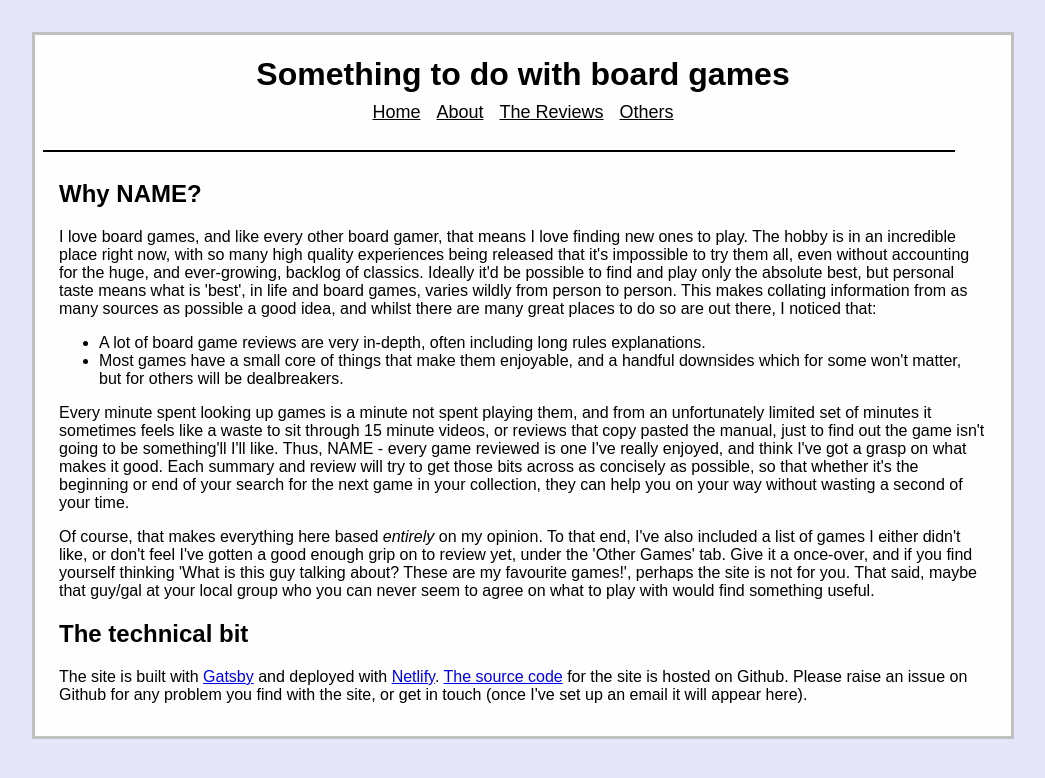
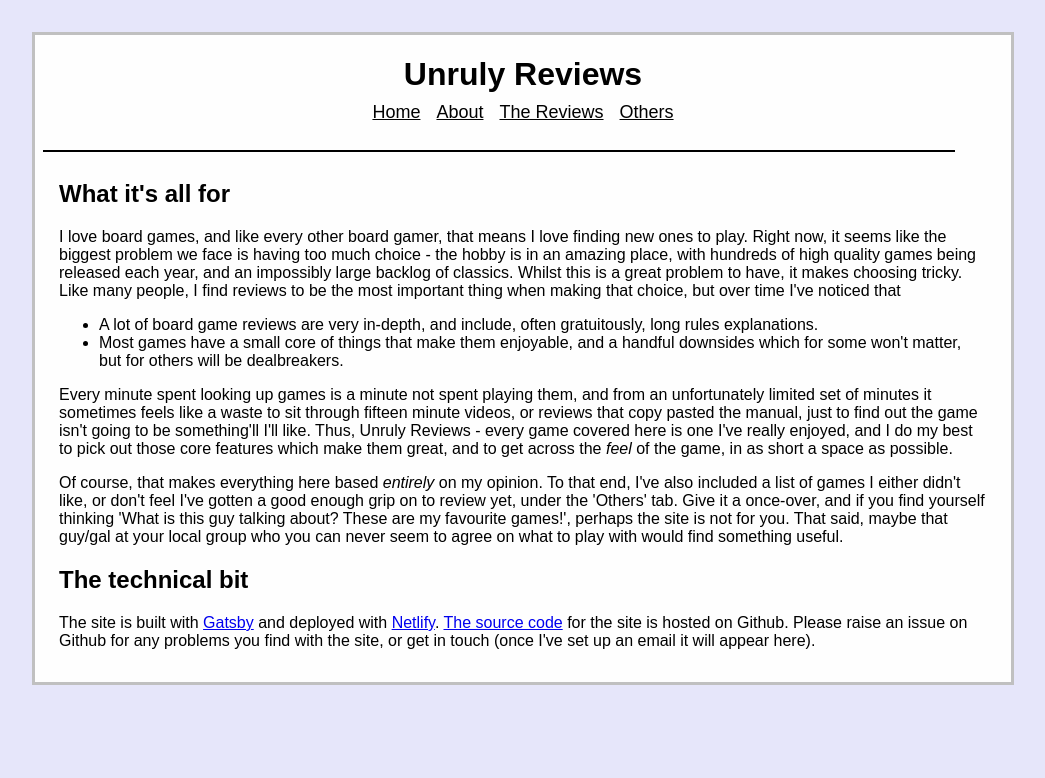
Before and after one commit to WonkySpecs/unruly-reviews, a Gatsby site: page /about in a window 1280 px wide. Shown: the whole page, without its empty margins (117-1162 px from the left). Built offline with nearby package versions, Linux system fonts and the light colour scheme; Gatsby itself is replaced by a stand-in of ours.

Commit message:
Christening

```diff
--- a/gatsby-config.js
+++ b/gatsby-config.js
@@ -6,7 +6,7 @@
 
 module.exports = {
     siteMetadata: {
-        title: "Something to do with board games",
+        title: "Unruly Reviews",
         description: "To-the-point reviews of really great board games",
         author: "Will Taylor",
     },
--- a/src/data/site/about.md
+++ b/src/data/site/about.md
@@ -1,14 +1,14 @@
-## Why NAME?
+## What it's all for
 
-I love board games, and like every other board gamer, that means I love finding new ones to play. The hobby is in an incredible place right now, with so many high quality experiences being released that it's impossible to try them all, even without accounting for the huge, and ever-growing, backlog of classics. Ideally it'd be possible to find and play only the absolute best, but personal taste means what is 'best', in life and board games, varies wildly from person to person. This makes collating information from as many sources as possible a good idea, and whilst there are many great places to do so are out there, I noticed that:
+I love board games, and like every other board gamer, that means I love finding new ones to play. Right now, it seems like the biggest problem we face is having too much choice - the hobby is in an amazing place, with hundreds of high quality games being released each year, and an impossibly large backlog of classics. Whilst this is a great problem to have, it makes choosing tricky. Like many people, I find reviews to be the most important thing when making that choice, but over time I've noticed that
 
- - A lot of board game reviews are very in-depth, often including long rules explanations.
+ - A lot of board game reviews are very in-depth, and include, often gratuitously, long rules explanations.
  - Most games have a small core of things that make them enjoyable, and a handful downsides which for some won't matter, but for others will be dealbreakers.
 
-Every minute spent looking up games is a minute not spent playing them, and from an unfortunately limited set of minutes it sometimes feels like a waste to sit through 15 minute videos, or reviews that copy pasted the manual, just to find out the game isn't going to be something'll I'll like. Thus, NAME - every game reviewed is one I've really enjoyed, and think I've got a grasp on what makes it good. Each summary and review will try to get those bits across as concisely as possible, so that whether it's the beginning or end of your search for the next game in your collection, they can help you on your way without wasting a second of your time.
+Every minute spent looking up games is a minute not spent playing them, and from an unfortunately limited set of minutes it sometimes feels like a waste to sit through fifteen minute videos, or reviews that copy pasted the manual, just to find out the game isn't going to be something'll I'll like. Thus, Unruly Reviews - every game covered here is one I've really enjoyed, and I do my best to pick out those core features which make them great, and to get across the _feel_ of the game, in as short a space as possible.
 
-Of course, that makes everything here based _entirely_ on my opinion. To that end, I've also included a list of games I either didn't like, or don't feel I've gotten a good enough grip on to review yet, under the 'Other Games' tab. Give it a once-over, and if you find yourself thinking 'What is this guy talking about? These are my favourite games!', perhaps the site is not for you. That said, maybe that guy/gal at your local group who you can never seem to agree on what to play with would find something useful.
+Of course, that makes everything here based _entirely_ on my opinion. To that end, I've also included a list of games I either didn't like, or don't feel I've gotten a good enough grip on to review yet, under the 'Others' tab. Give it a once-over, and if you find yourself thinking 'What is this guy talking about? These are my favourite games!', perhaps the site is not for you. That said, maybe that guy/gal at your local group who you can never seem to agree on what to play with would find something useful.
 
 ## The technical bit
 
-The site is built with [Gatsby](https://www.gatsbyjs.org/) and deployed with [Netlify](https://www.netlify.com/). [The source code](https://github.com/WonkySpecs/board-game-site) for the site is hosted on Github. Please raise an issue on Github for any problem you find with the site, or get in touch (once I've set up an email it will appear here).
+The site is built with [Gatsby](https://www.gatsbyjs.org/) and deployed with [Netlify](https://www.netlify.com/). [The source code](https://github.com/WonkySpecs/board-game-site) for the site is hosted on Github. Please raise an issue on Github for any problems you find with the site, or get in touch (once I've set up an email it will appear here).
--- a/src/data/site/home.md
+++ b/src/data/site/home.md
@@ -1,3 +1 @@
-## Welcome
-
-Welcome to FIGURE OUT A GODDAMN NAME, where you can find **to-the-point, insightful summaries and reviews of really great board games**. Not included are long rules explanations, or in-depth explorations of mechanics; both can be useful, but are the focus of an awful lot of other board game coverage. Instead, the reviews here get right to the heart of what makes these games fun to play, to help you find the perfect game for you and the people you play with.
+Welcome to Unruly Reviews, where you can find **to-the-point, insightful summaries and reviews of really great board games**. Not included are long rules explanations, or in-depth explorations of mechanics; both can be useful, but are the focus of an awful lot of other board game coverage. Instead, the reviews here get right to the heart of what makes these games fun to play, and try to get across the feel of the games in as few words as possible. Hopefully you'll come across the perfect game for you and the people you play with.
```
